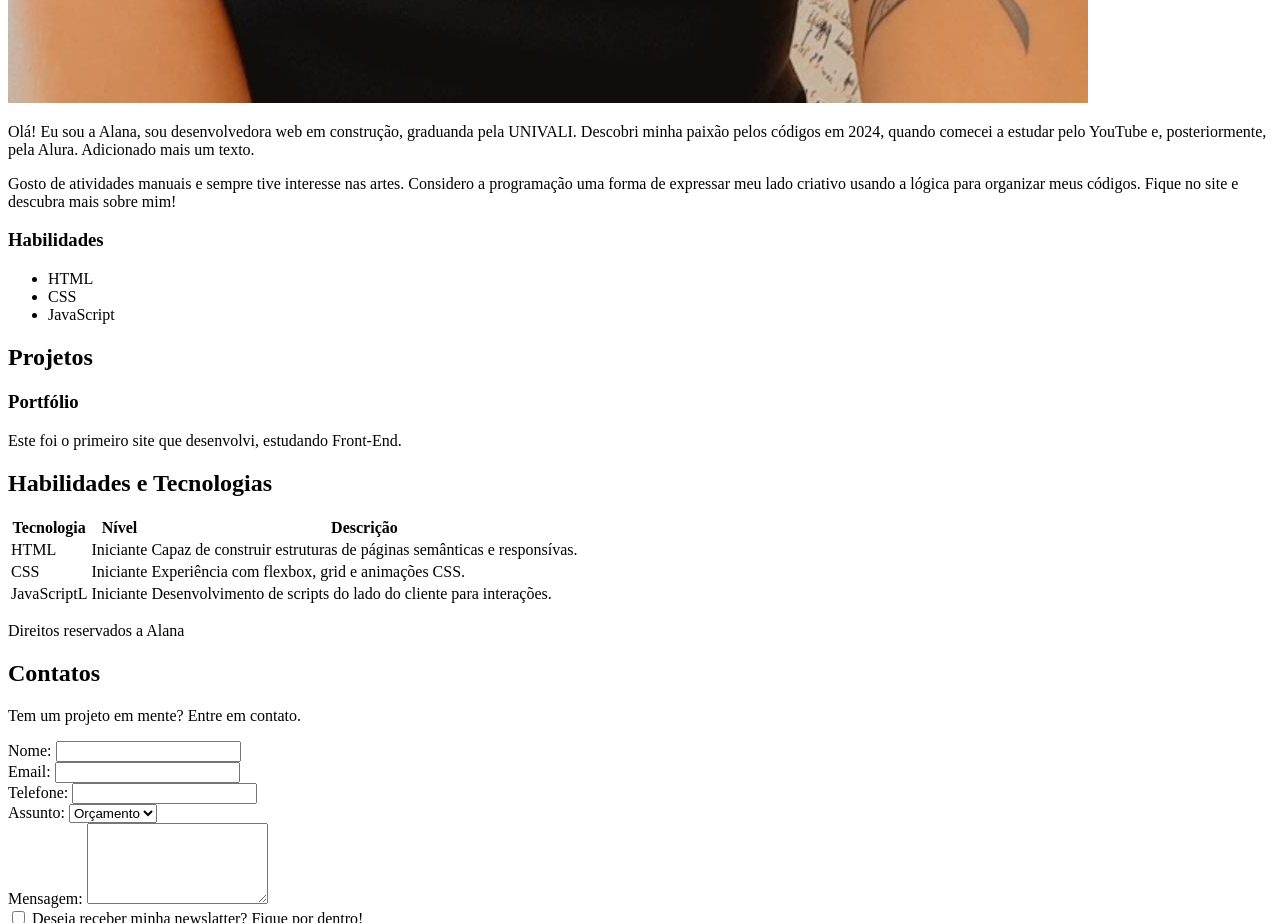
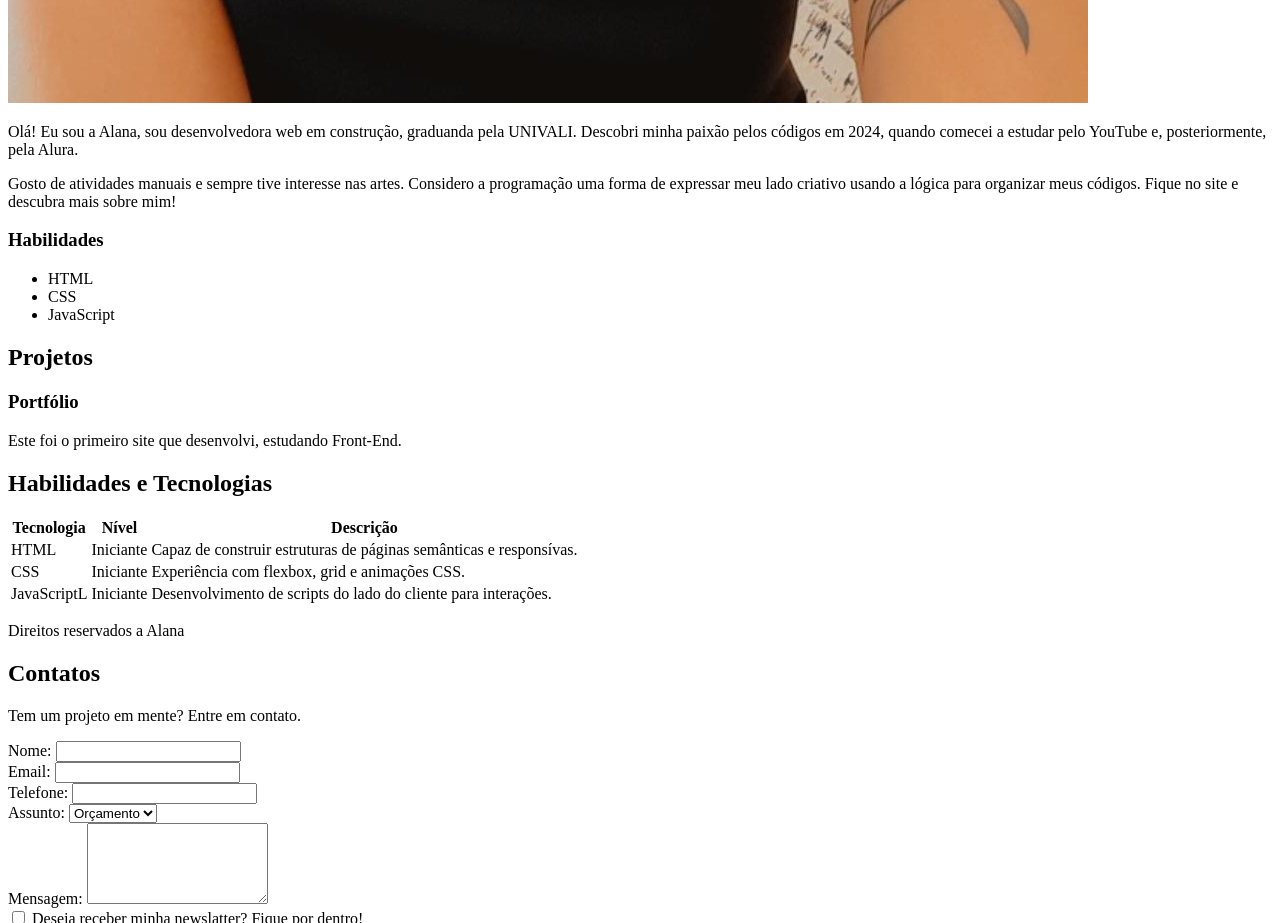
Before and after one commit to alanaOnTheShore/site-com-senai, a plain HTML site: page index.html in a window 1280 px wide. Shown: the part 1640-2563 px from the top of the page. Drawn offline with Linux system fonts and the light colour scheme.

Commit message:
Edição de texto

```diff
--- a/index.html
+++ b/index.html
@@ -27,7 +27,7 @@
             <p>
                 Olá! Eu sou a Alana, sou desenvolvedora web em construção, graduanda pela UNIVALI.
                 Descobri minha paixão pelos códigos em 2024, quando comecei a estudar pelo YouTube e, posteriormente,
-                pela Alura. Adicionado mais um texto.
+                pela Alura.
             </p>
             <p>
                 Gosto de atividades manuais e sempre tive interesse nas artes. Considero a programação uma forma de
```
